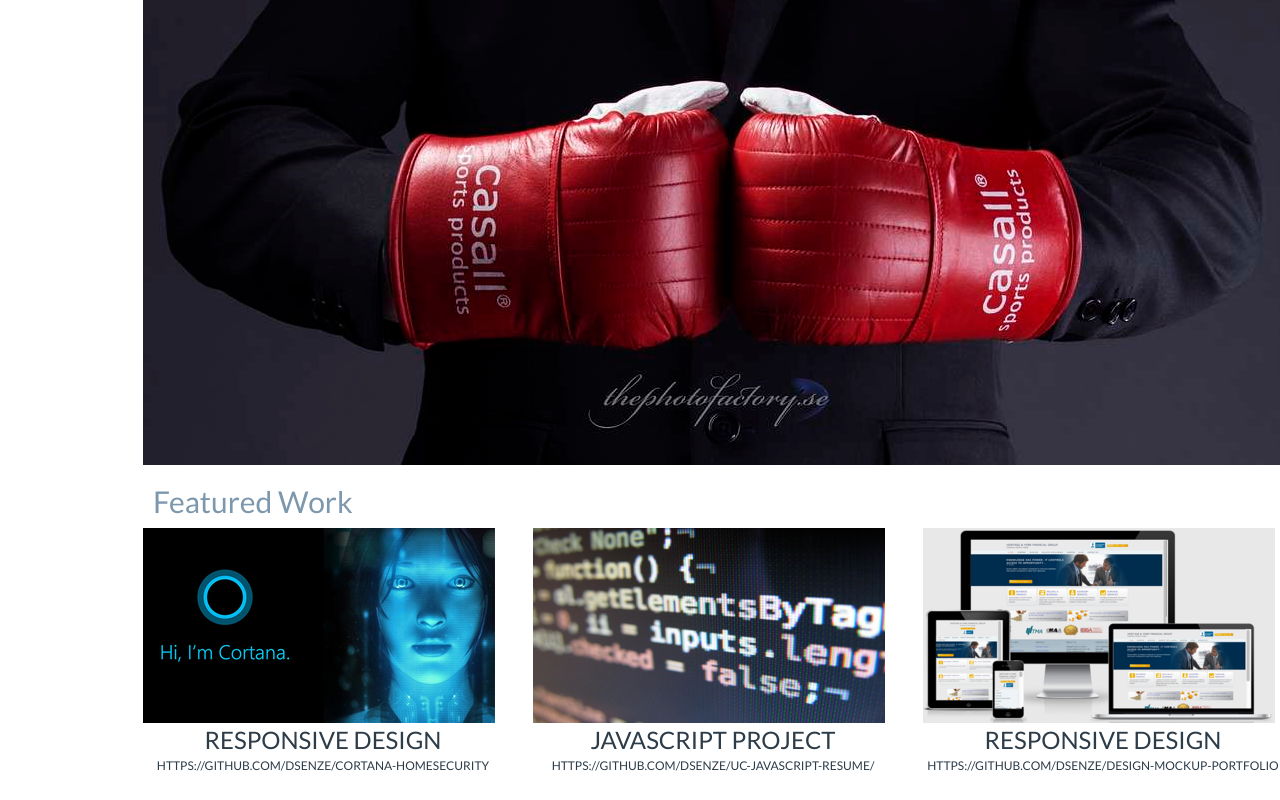
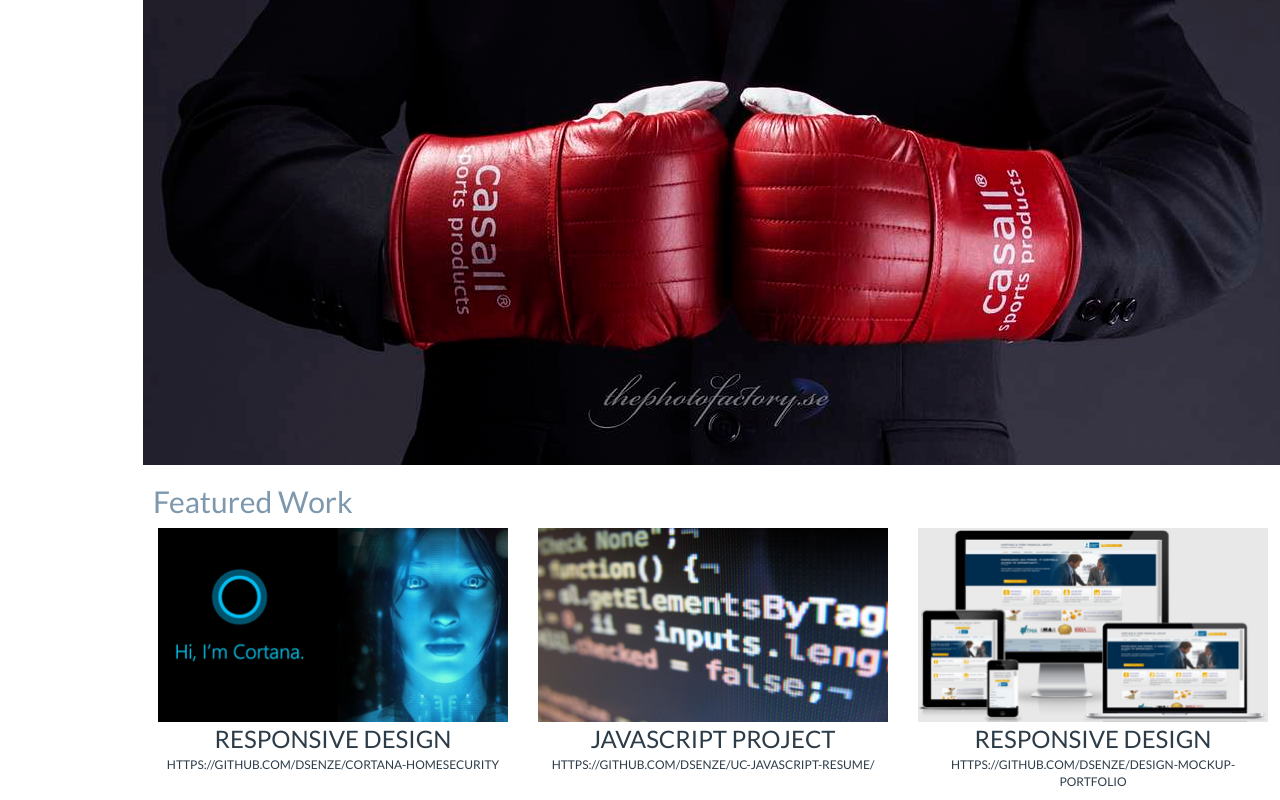
Before and after one commit to dsenze/design-mockup-portfolio, a website: page index.html in a window 1280 px wide. Shown: the part 414-1214 px from the top of the page. Drawn offline with Linux system fonts and the light colour scheme.

Commit message:
Fixing Bootstrap layout

```diff
--- a/css/styles.css
+++ b/css/styles.css
@@ -1,5 +1,5 @@
 * {
-    font-family: 'Lato', sans-serif;
+    font-family: "Lato", sans-serif;
     color: #2d3c49
 }
 
--- a/index.html
+++ b/index.html
@@ -39,7 +39,7 @@
                 <div class="projects-title col-md-12">
                     <h2 class="responsive-center-small-vp">Featured Work</h2>
                 </div>
-                <div class="project-row">
+                <div class="project col-md-12">
                     <figure class="project-description col-md-4">
                         <picture>
                             <source media="(min-width: 531px) and (max-width: 1024px)" srcset="img/project_pictures/293/cortana_homesecurity.png" class="img-responsive">
```
